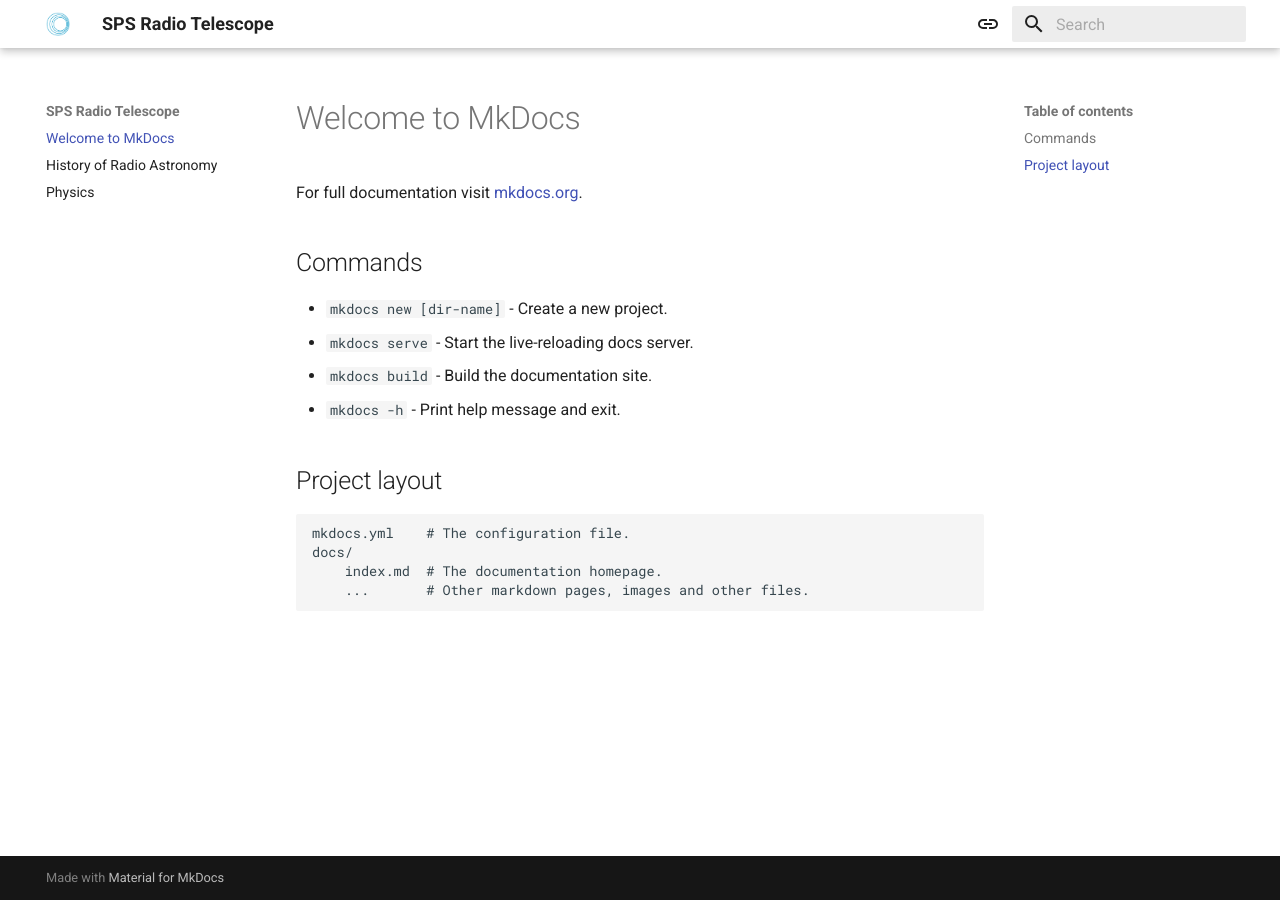
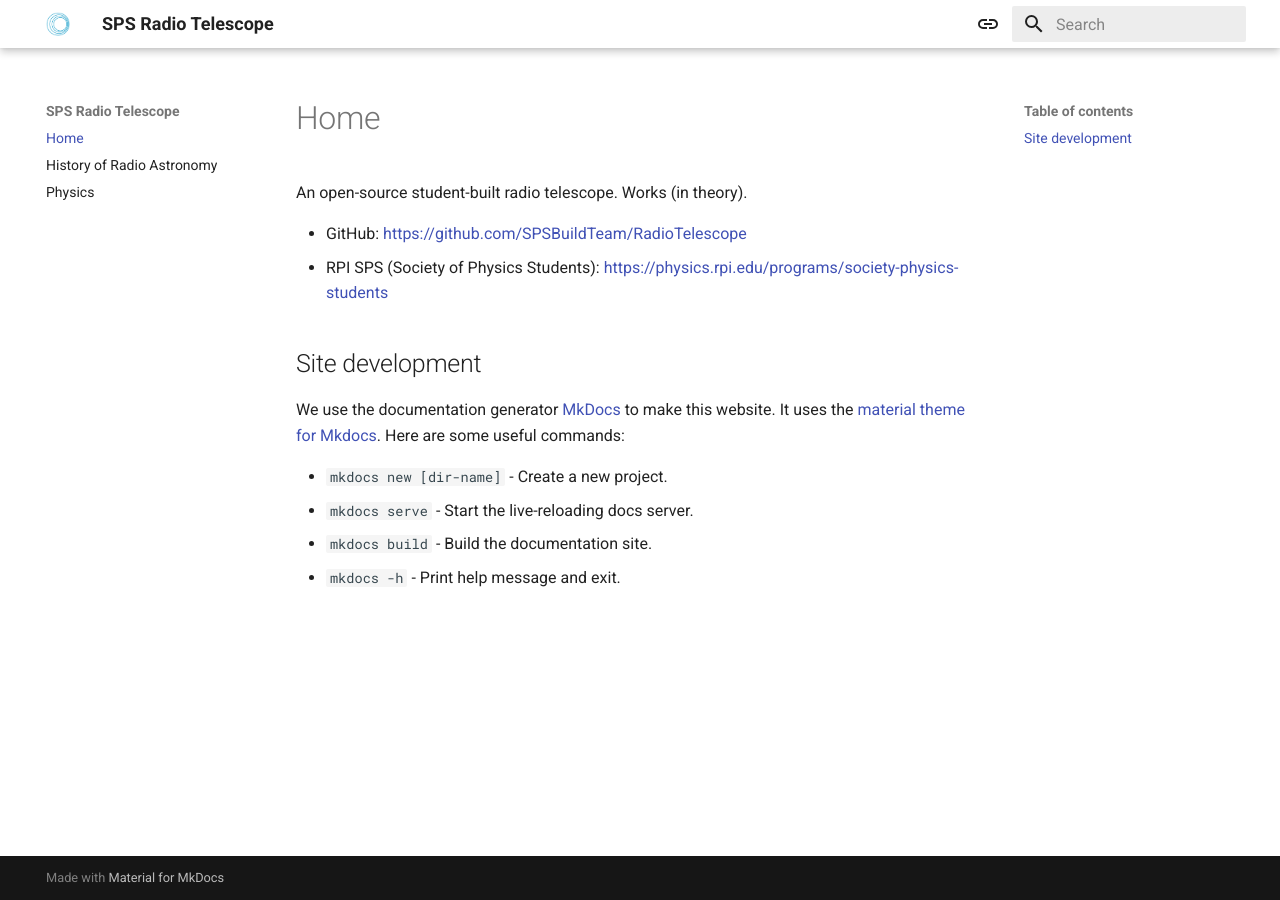
Before and after one commit to SPSBuildTeam/RadioTelescope, an MkDocs documentation site: the page built from docs/index.md, in a window 1280 px wide. Built offline with MkDocs 1.6.1 and Material for MkDocs 9.7.7, drawn with Linux system fonts in a browser that asks for light colours.

Commit message:
Edit homepage

```diff
--- a/docs/index.md
+++ b/docs/index.md
@@ -1,17 +1,15 @@
-# Welcome to MkDocs
+# Home
 
-For full documentation visit [mkdocs.org](https://www.mkdocs.org).
+An open-source student-built radio telescope. Works (in theory).
 
-## Commands
+- GitHub: <https://github.com/SPSBuildTeam/RadioTelescope>
+- RPI SPS (Society of Physics Students): <https://physics.rpi.edu/programs/society-physics-students>
+
+## Site development
+
+We use the documentation generator [MkDocs](https://www.mkdocs.org/) to make this website. It uses the [material theme for Mkdocs](https://squidfunk.github.io/mkdocs-material/). Here are some useful commands:
 
 * `mkdocs new [dir-name]` - Create a new project.
 * `mkdocs serve` - Start the live-reloading docs server.
 * `mkdocs build` - Build the documentation site.
 * `mkdocs -h` - Print help message and exit.
-
-## Project layout
-
-    mkdocs.yml    # The configuration file.
-    docs/
-        index.md  # The documentation homepage.
-        ...       # Other markdown pages, images and other files.
```
